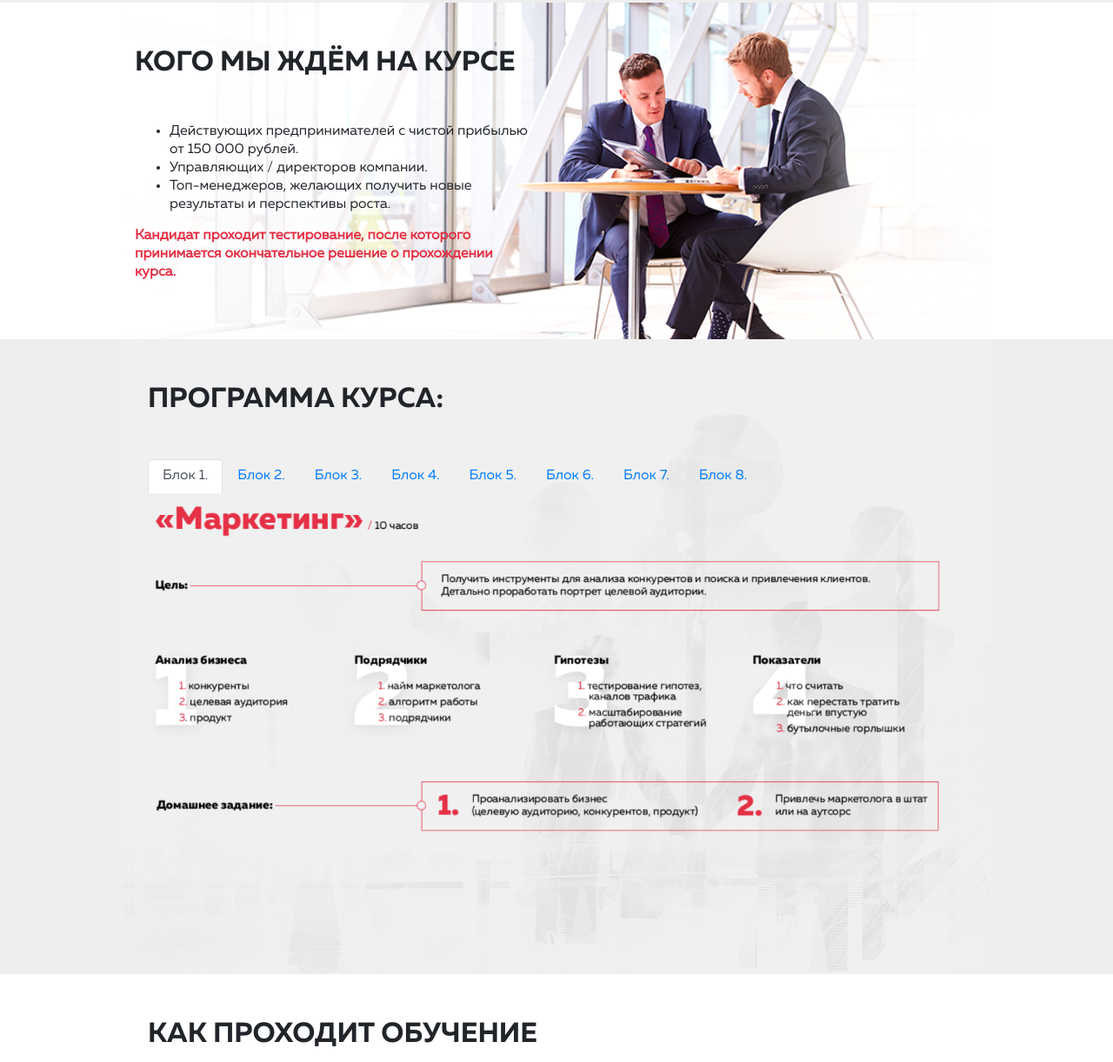
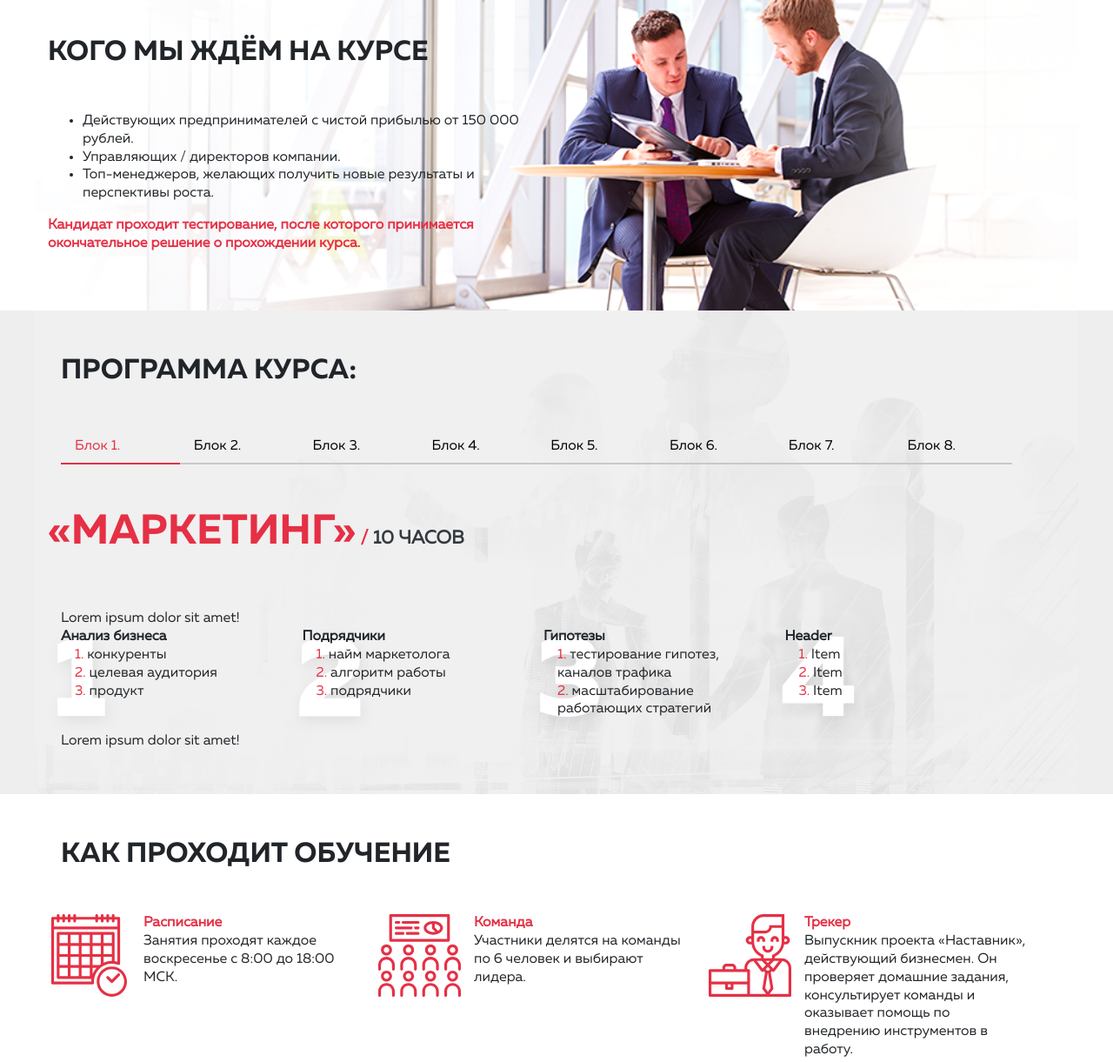
Before and after one commit to DEMENT0R/like-scaling, a plain HTML site: page index.html in a window 1280 px wide. Shown: the part 982-2203 px from the top of the page at 87% size. Drawn offline with nearby package versions, Linux system fonts and the light colour scheme.

Commit message:
program block tabs and 1 sub-block

```diff
--- a/css/scss/_768px.scss
+++ b/css/scss/_768px.scss
@@ -1,6 +1,6 @@
 
 .container {
-	max-width: 1000px;
+	max-width: 1200px;
     padding: 0 15px;
     padding-bottom: 50px;
 }
@@ -27,6 +27,34 @@ h1 {
 // Program Blocks//
 ///////////////////
 
+//Tabs
+
+.block-3-tab.nav-link {
+    border: none;
+    color: black;
+    border-bottom: 2px solid #c9c8c8;
+}
+
+.block-3-tab.nav-link:hover {
+    border-color: #e53045;
+}
+
+.block-3-tab.nav-link.active {
+    background-color: transparent;
+    color: #e53045;
+
+    border: none;
+    border-bottom: 2px solid #e53045;
+}
+
+.program-tabs {
+    text-align: justify;
+}
+.program-tabs li{
+    display: inline-block;
+    width: 12%;
+}
+
 .program-block {
     height: 63vh;
     max-height: 488px;
@@ -35,7 +63,7 @@ h1 {
 }
 
 .program-block-1 {
-    background-image: url('/img/program/block_1.png');
+    //background-image: url('/img/program/block_1.png');
 }
 
 .program-block-2 {
--- a/css/scss/_fonts.scss
+++ b/css/scss/_fonts.scss
@@ -29,6 +29,11 @@ h2 {
     margin-bottom: 50px;
 }
 
+.text-normal {
+    font-family: "Fontfabric-MullerRegular", "Arial", sans-serif;
+    font-size: 16pt;
+}
+
 .main-subheader {
     margin-top: 35px;
     text-transform: uppercase;
--- a/css/scss/_images.scss
+++ b/css/scss/_images.scss
@@ -21,3 +21,29 @@
     padding-top: 100px;
     padding-bottom: 110px;
 }
+
+///////////////////
+// Program Blocks//
+///////////////////
+
+.program-num {
+    background-position: left;
+    background-size: contain;
+    background-repeat: no-repeat;
+}
+
+.program-num-1 {
+    background-image: url('/img/program/bg_1.png');
+}
+
+.program-num-2 {
+    background-image: url('/img/program/bg_2.png');
+}
+
+.program-num-3 {
+    background-image: url('/img/program/bg_3.png');
+}
+
+.program-num-4 {
+    background-image: url('/img/program/bg_4.png');
+}
--- a/css/scss/_menu.scss
+++ b/css/scss/_menu.scss
@@ -50,7 +50,7 @@
   .toggle__text {
     color: #fff;
     margin-right: 10px;
-    font-size: 12px;
+    //font-size: 12px;
     cursor: pointer; }
   .toggle__btn {
     position: relative;
--- a/index.html
+++ b/index.html
@@ -139,7 +139,7 @@
         <div class="col-12">
           <h2>Программа курса:</h2>
           <!-- Nav tabs -->
-          <ul class="nav nav-tabs mb-3" style="border: none;">
+          <ul class="nav nav-tabs mb-3 program-tabs" style="border: none;">
             <li class="nav-item">
               <a class="nav-link block-3-tab active" data-toggle="tab" href="#block-1">Блок 1.</a>
             </li>
@@ -167,8 +167,45 @@
           </ul>
 
           <!-- Tab panes -->
-          <div class="col-12 row tab-content wow fadeInRight">
-            <div id="block-1" class="col-12 tab-pane active program-block program-block-1"><br>
+          <div class="col-12 row tab-content">
+            <div id="block-1" class="col-12 tab-pane row active">
+              <div class="row">
+                <h1 class="text-red bold d-inline">«Маркетинг»<span class="text-dark text-normal"> <span class="text-red">/</span> 10 часов</span></h1>
+
+                <div class="col-12">Lorem ipsum dolor sit amet!</div>
+                <div class="col-12 col-sm-6 col-md-3 program-num program-num-1">
+                  <div class="bold">Анализ бизнеса</div>
+                  <p class="ml-3">
+                    <span class="text-red">1.</span> конкуренты<br>
+                    <span class="text-red">2.</span> целевая аудитория<br>
+                    <span class="text-red">3.</span> продукт<br>
+                  </p>
+                </div>
+                <div class="col-12 col-sm-6 col-md-3 program-num program-num-2">
+                  <div class="bold">Подрядчики</div>
+                  <p class="ml-3">
+                    <span class="text-red">1.</span> найм маркетолога<br>
+                    <span class="text-red">2.</span> алгоритм работы<br>
+                    <span class="text-red">3.</span> подрядчики<br>
+                  </p>
+                </div>
+                <div class="col-12 col-sm-6 col-md-3 program-num program-num-3">
+                  <div class="bold">Гипотезы</div>
+                  <p class="ml-3">
+                    <span class="text-red">1.</span> тестирование гипотез,<br>каналов трафика<br>
+                    <span class="text-red">2.</span> масштабирование <br>работающих стратегий<br>
+                  </p>
+                </div>
+                <div class="col-12 col-sm-6 col-md-3 program-num program-num-4">
+                  <div class="bold">Header</div>
+                  <p class="ml-3">
+                    <span class="text-red">1.</span> Item <br>
+                    <span class="text-red">2.</span> Item <br>
+                    <span class="text-red">3.</span> Item <br>
+                  </p>
+                </div>
+                <div class="col-12">Lorem ipsum dolor sit amet!</div>
+              </div>
             </div>
             <div id="block-2" class="col-12 tab-pane program-block program-block-2"><br>
             </div>
```
Also changed, not shown: css/styles.css, img/program/bg_1.png (added), img/program/bg_2.png (added), img/program/bg_3.png (added), img/program/bg_4.png (added).
